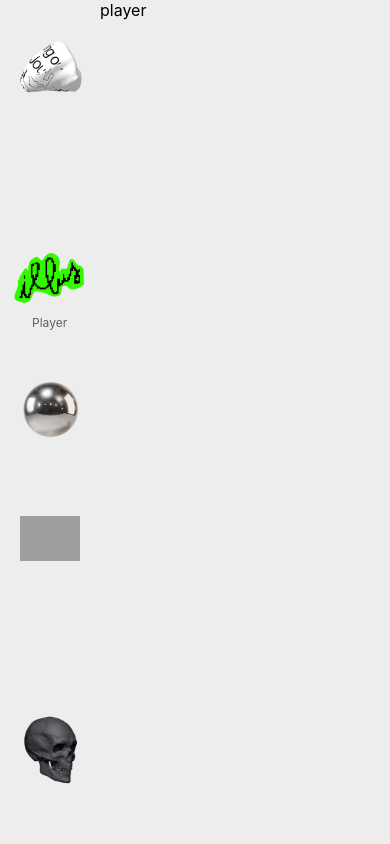
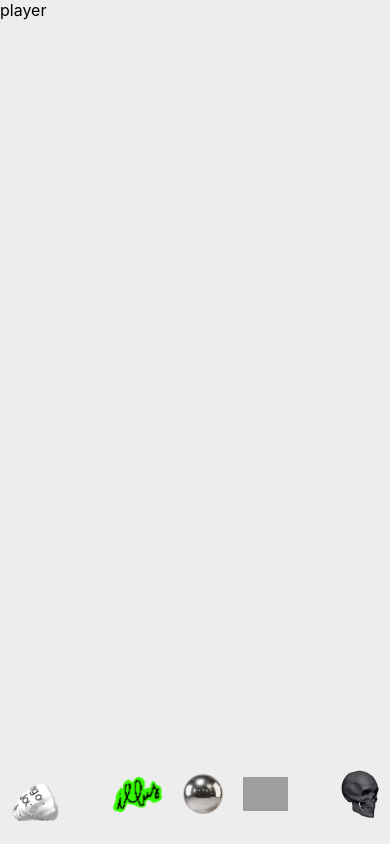
Before and after one commit to firhoe/lowmob, a React (Create React App) app: page /player in a window 390 px wide. Built offline with nearby package versions, Linux system fonts and the light colour scheme; grey boxes are pictures that could not be loaded.

Commit message:
feature: sidebar buttons animations

```diff
--- a/src/animations/pulse.css
+++ /dev/null
@@ -1,16 +0,0 @@
-@keyframes pulse {
-  0% {
-    transform: scale(0.95);
-    box-shadow: 0 0 0 0 rgba(0, 0, 0, 0.7);
-  }
-
-  70% {
-    transform: scale(1);
-    box-shadow: 0 0 0 10px rgba(0, 0, 0, 0);
-  }
-
-  100% {
-    transform: scale(0.95);
-    box-shadow: 0 0 0 0 rgba(0, 0, 0, 0);
-  }
-}
--- a/src/components/Sidebar/Sidebar.css
+++ b/src/components/Sidebar/Sidebar.css
@@ -40,3 +40,38 @@
 .sidebar__icon-skull {
   width: 57px;
 }
+
+@media (max-width: 620px) {
+  .sidebar__icon-paper {
+    width: 50px;
+  }
+
+  .sidebar__icon-green {
+    width: 50px;
+  }
+
+  .sidebar__icon-ball {
+    width: 40px;
+    height: 40px;
+  }
+
+  .sidebar__icon-folder {
+    width: 45px;
+  }
+
+  .sidebar__icon-skull {
+    width: 40px;
+  }
+}
+
+@media (max-width: 1023px) {
+  .sidebar {
+    flex-direction: row;
+    align-items: center;
+    justify-content: flex-start;
+    position: fixed;
+    bottom: 0;
+    width: 100%;
+    height: 100px;
+  }
+}
--- a/src/components/Sidebar/Sidebar.js
+++ b/src/components/Sidebar/Sidebar.js
@@ -22,7 +22,7 @@ export default function Sidebar() {
           />
         }
       />
-      <div>
+      <div className="sidebar__button-group">
         <SidebarButton
           title="Player"
           to="/player"
--- a/src/components/Sidebar/SidebarButton.css
+++ b/src/components/Sidebar/SidebarButton.css
@@ -2,12 +2,14 @@ a {
   text-decoration: none;
 }
 
+/*revisa este transition */
 .sidebar__button {
   display: flex;
   align-items: center;
   justify-content: center;
   flex-direction: column;
   padding: 20px;
+  transition: all 0.4s ease;
 }
 
 .sidebar__title {
@@ -16,16 +18,44 @@ a {
   text-align: center;
   visibility: hidden;
   opacity: 0;
-  transition: opacity 0.2s ease;
 }
 
-.sidebar__button.active .sidebar__title,
-.sidebar__button.active:hover .sidebar__title {
-  transition: opacity 0.4s ease;
+.sidebar__button.active .sidebar__title {
   visibility: visible;
   opacity: 1;
 }
 
-.sidebar__title.active {
+.sidebar__button.active {
   animation: wiggle 2s infinite;
 }
+
+.sidebar__button.active:hover .sidebar__title {
+  transition: opacity 0.4s ease;
+}
+
+.sidebar__button.active:hover {
+  animation: none;
+}
+
+@media (max-width: 1023px) {
+  .sidebar__button-group {
+    display: flex;
+    flex-direction: row;
+    justify-content: center;
+    align-items: center;
+    width: 100%;
+
+  }
+
+  .sidebar__button {
+    padding: 10px;
+  }
+
+  .sidebar__title {
+    display: none;
+  }
+
+  .sidebar__button.active .sidebar__title {
+    display: none;
+  }
+}
--- a/src/components/Sidebar/SidebarButton.js
+++ b/src/components/Sidebar/SidebarButton.js
@@ -10,9 +10,7 @@ export default function SidebarButton(props) {
     <Link to={props.to}>
       <div className={`sidebar__button ${isActive ? 'active' : ''}`}>
         {props.icon}
-        <p className={`sidebar__title ${isActive ? 'active' : ''}`}>
-          {props.title}
-        </p>
+        <p className="sidebar__title">{props.title}</p>
       </div>
     </Link>
   );
--- a/src/index.css
+++ b/src/index.css
@@ -7,7 +7,6 @@
 @import url(./animations/wiggle.css);
 @import url(./animations/slide-in.css);
 @import url(./animations/slide-out.css);
-@import url(./animations/pulse.css);
 
 
 body {
--- a/src/routes/favorites/favorites.js
+++ b/src/routes/favorites/favorites.js
@@ -1,7 +1,5 @@
 import React from 'react'
 
 export default function Favorites() {
-  return (
-    <div>favorites</div>
-  )
+  return <div className="container">favorites</div>;
 }
--- a/src/routes/home/home.css
+++ b/src/routes/home/home.css
@@ -1,5 +1,5 @@
 .main {
-    height: 100vh;
-    width: 100vw;
-    display: flex;
+  height: 100vh;
+  width: 100vw;
+  display: flex;
 }
--- a/src/routes/player/player.js
+++ b/src/routes/player/player.js
@@ -1,7 +1,5 @@
-import React from 'react'
+import React from 'react';
 
 export default function Player() {
-  return (
-    <div>player</div>
-  )
+  return <div className="container">player</div>;
 }
```
Also changed, not shown: src/utils/global-styles.css (line endings or trailing spaces).
